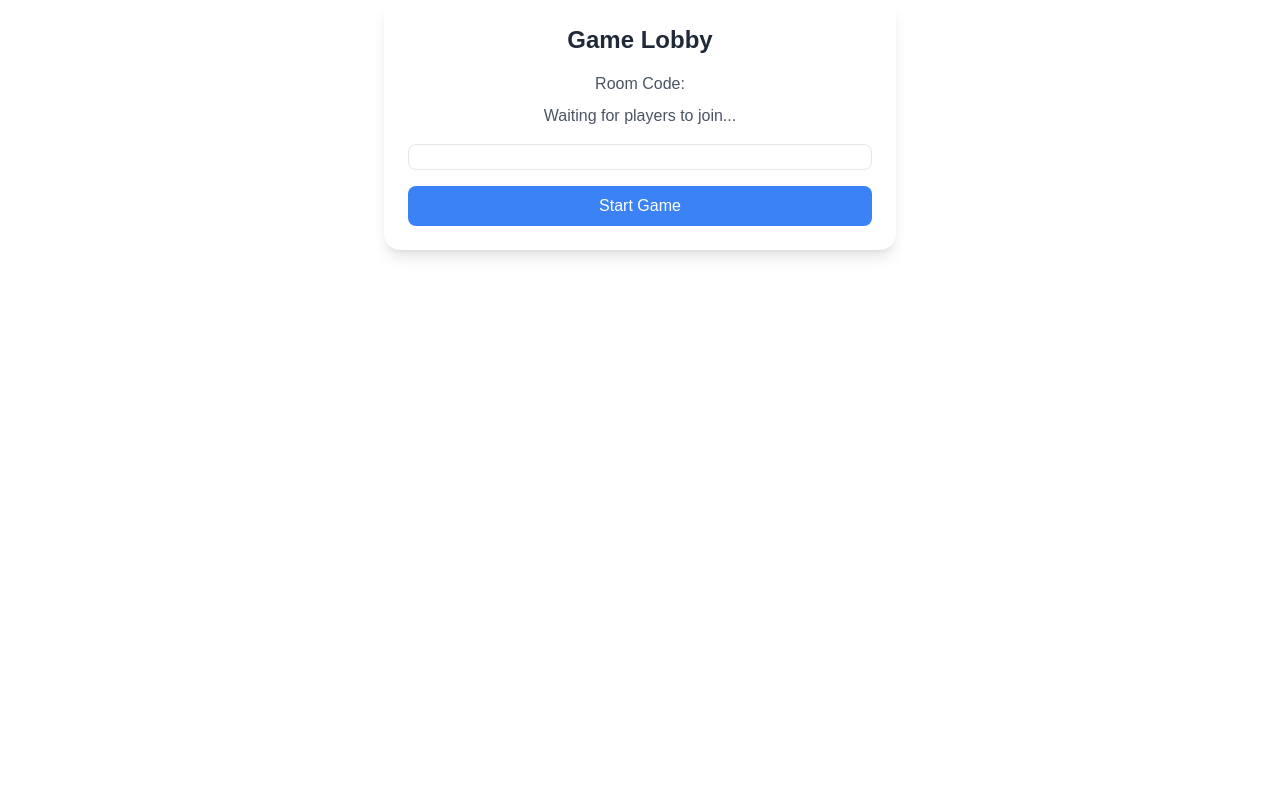
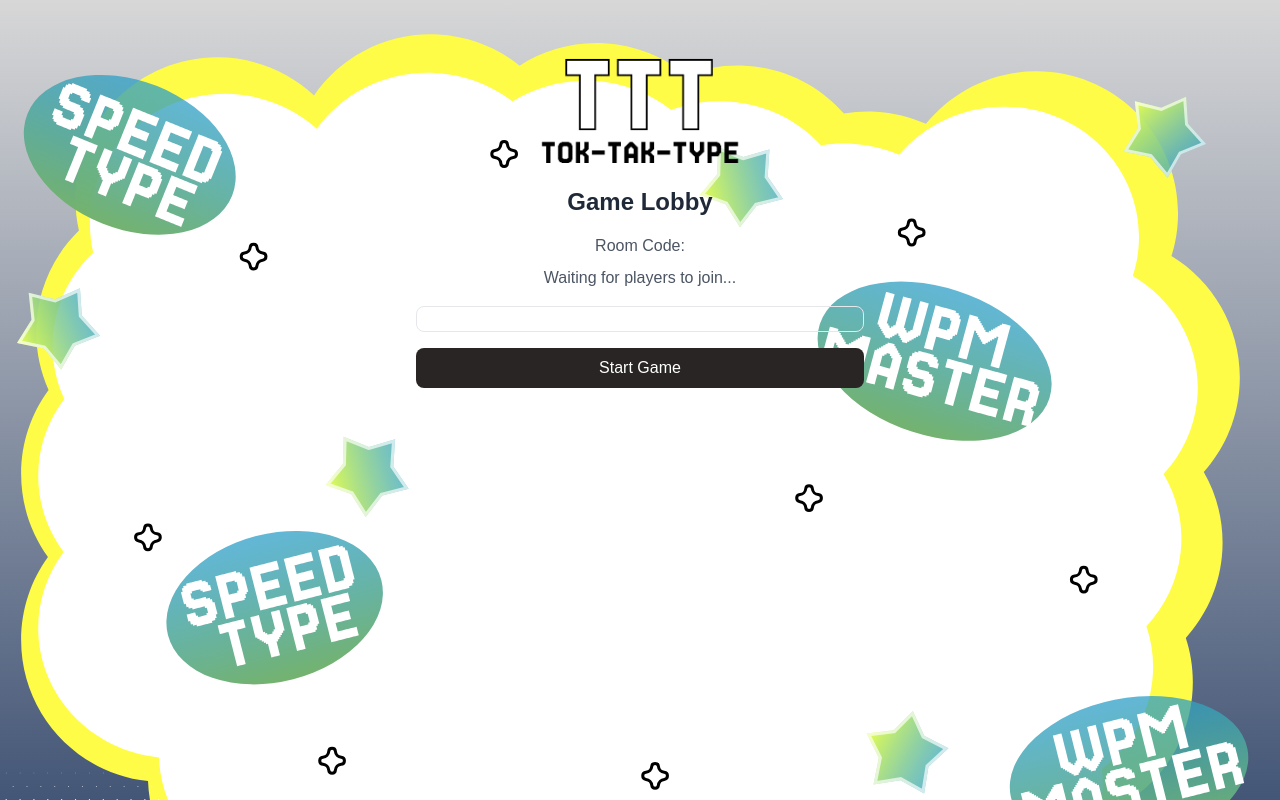
Before and after one commit to JAJID-Project-TU-REQ/front_TOKTAKTYPE, a Next.js app: page /lobby in a window 1280 px wide. Built offline with nearby package versions, Linux system fonts and the light colour scheme; a web font is replaced by a local one.

Commit message:
??? add logo but cant join room via code

```diff
--- a/src/app/layout.tsx
+++ b/src/app/layout.tsx
@@ -11,6 +11,9 @@ const jersey25 = Jersey_25({
 export const metadata: Metadata = {
   title: "TOKTAK TYPE",
   description: "Speed type game",
+  icons:{
+    icon:"/Group 16.ico",
+  }
 };
 
 export default function RootLayout({
--- a/src/app/lobby/page.tsx
+++ b/src/app/lobby/page.tsx
@@ -3,6 +3,7 @@ import React, { useState, useEffect } from "react";
 import { useSearchParams } from "next/navigation";  // ใช้ useSearchParams เพื่อดึง query params
 import { getWebSocket, connectWebSocket } from "../utils/WebSocket";
 import { fetchPlayerNames } from "../utils/Api";
+import Image from 'next/image';
 
 interface Player {
   id: number;
@@ -44,7 +45,17 @@ const Lobby: React.FC = () => {
   };
 
   return (
-    <div className="max-w-lg mx-auto bg-white shadow-lg rounded-2xl p-6">
+    <div className="min-h-screen bg-[url('/try.svg')] bg-cover">
+      <div className="flex flex-col items-center justify-start pt-10">
+        <div className="mb-4">
+          <Image
+            src="/logo.png"
+            width={200}
+            height={200}
+            alt="Picture of the author"
+          />
+        </div>
+        <div className="w-full max-w-md">
           <h2 className="text-2xl font-bold text-gray-800 text-center mb-4">Game Lobby</h2>
           <p className="text-center text-gray-600 mb-2">Room Code: <span className="font-bold text-gray-800">{roomCode}</span></p>
           <p className="text-center text-gray-600 mb-4">Waiting for players to join...</p>
@@ -58,9 +69,11 @@ const Lobby: React.FC = () => {
               ))}
             </ul>
           </div>
-      <button className="mt-4 w-full bg-blue-500 text-white p-2 rounded-lg hover:bg-blue-600">
+          <button className="mt-4 w-full bg-stone-800 text-white p-2 rounded-lg hover:bg-blue-600">
             Start Game
           </button>
+        </div>
+      </div>
     </div>
   );
 };
--- a/src/app/page.tsx
+++ b/src/app/page.tsx
@@ -44,7 +44,7 @@ export default function LoginPage() {
       setRoomCode(response.roomCode);
 
       connectWebSocket(response.roomCode, name, true);
-      router.push("/lobby");
+      router.push(`/lobby?roomCode=${response.roomCode}&playerName=${name}&isCreateRoom=true`);
     } else {
       console.error("Name is required");
     }
```
Also changed, not shown: 1 other file (tests, documents, lock files or other folders). Lines whose indentation alone changed are shown as unchanged.
